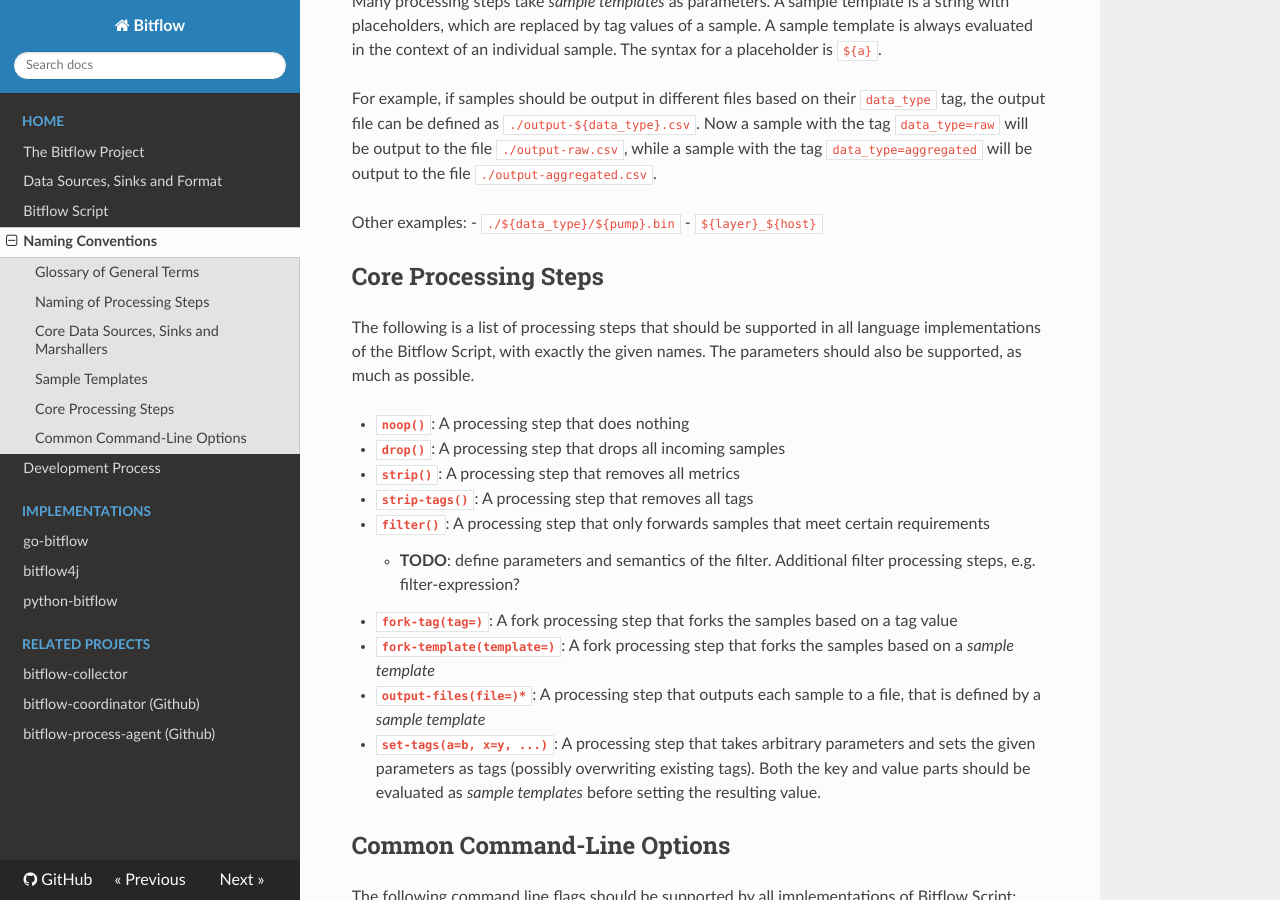
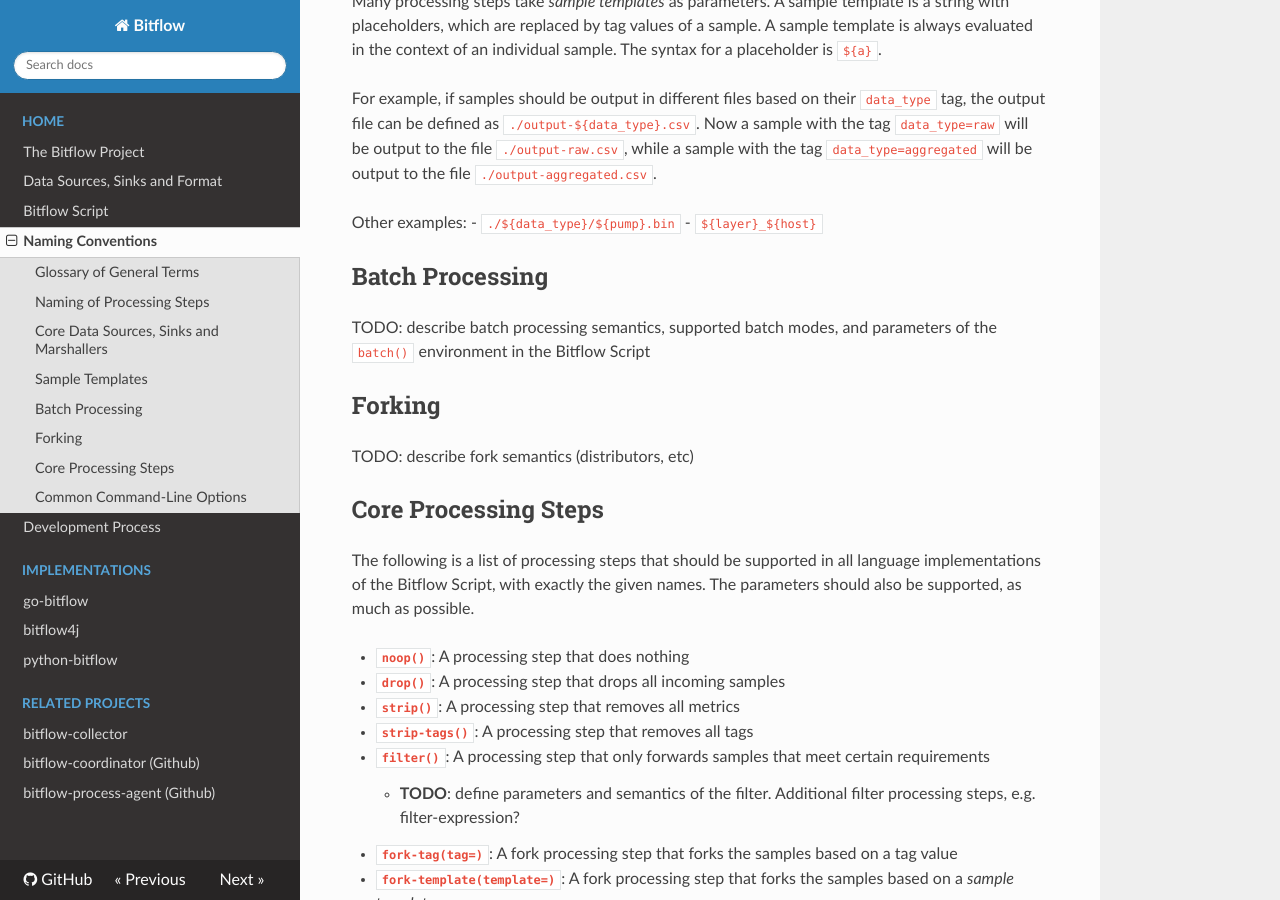
Before and after one commit to bitflow-stream/bitflow-docs, an MkDocs documentation site: the page built from docs/naming.md, in a window 1280 px wide and 900 px high, scrolled down 2058 px. Built offline with MkDocs 1.6.1, drawn with Linux system fonts in a browser that asks for light colours; nearby versions of some CDN libraries.

Commit message:
Update naming.md

```diff
--- a/docs/naming.md
+++ b/docs/naming.md
@@ -62,6 +62,14 @@
 - `./${data_type}/${pump}.bin`
 - `${layer}_${host}`
 
+## Batch Processing
+
+TODO: describe batch processing semantics, supported batch modes, and parameters of the `batch()` environment in the Bitflow Script
+
+## Forking
+
+TODO: describe fork semantics (distributors, etc)
+
 ## Core Processing Steps
 
 The following is a list of processing steps that should be supported in all language implementations of the Bitflow Script, with exactly the given names.
```
